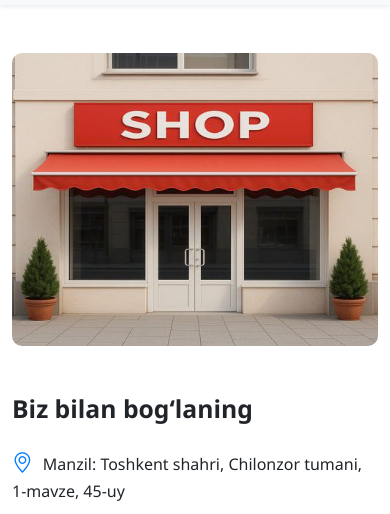
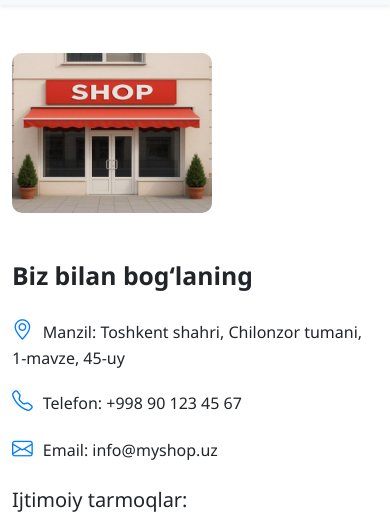
Before and after one commit to BaxaCoder001/site_templ, a plain HTML site: page contact.html in a window 390 px wide. Shown: the part 51-565 px from the top of the page. Drawn offline with nearby package versions, Linux system fonts and the light colour scheme; files whose address does not match are found by name.

Commit message:
Update style.css

```diff
--- a/style.css
+++ b/style.css
@@ -40,3 +40,14 @@ body {
     width: 100%;
     border-radius: 10px;
   }
+@media (max-width: 768px) {
+    .shop-img {
+        max-width: 300px;
+    }
+}
+
+@media (max-width: 480px) {
+    .shop-img {
+        max-width: 200px;
+    }
+}
```
